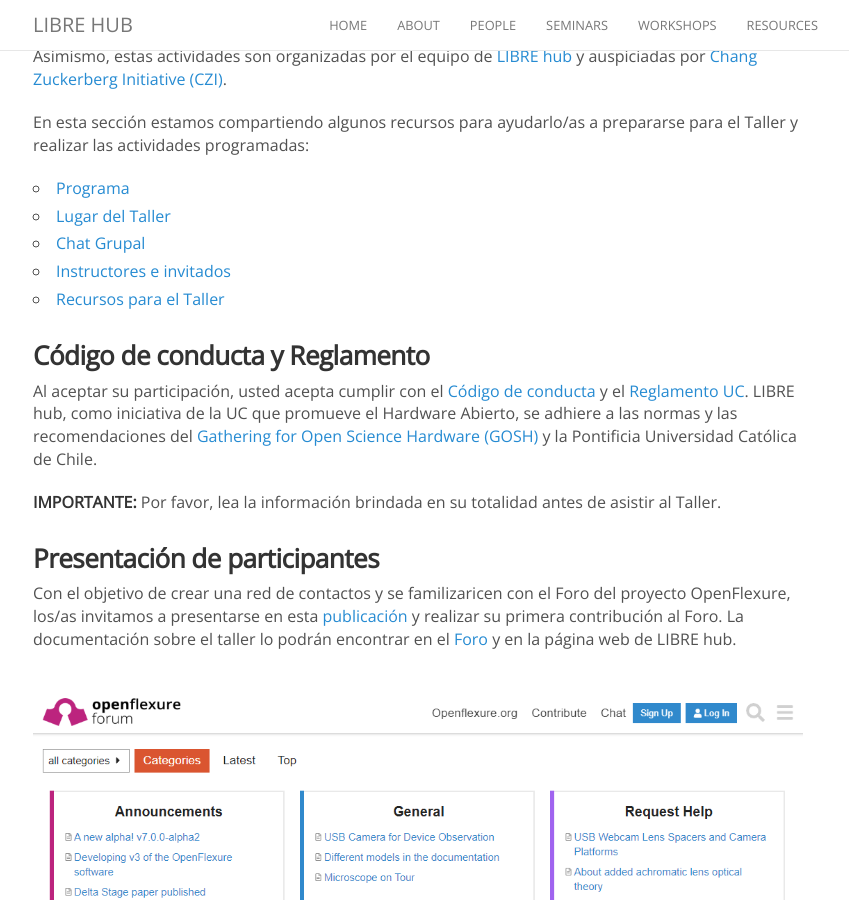
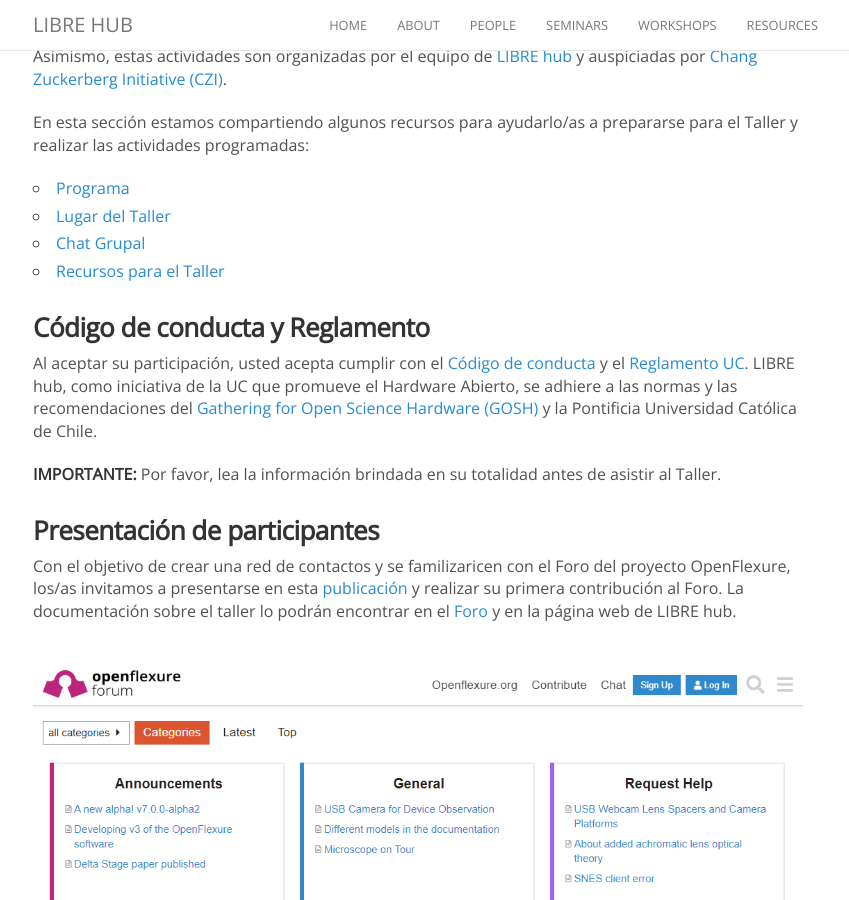
Before and after one commit to LIBREhub/LIBREhub.github.io, a Jekyll site: the page built from _posts/2022-11-18-openflexure-ws.md, in a window 1280 px wide and 900 px high, scrolled down 692 px. Shown: the whole window, without its empty margins (222-1071 px from the left). Built offline with Jekyll 4.4.1, drawn with Linux system fonts in a browser that asks for light colours; nearby versions of some CDN libraries; comment, search, counter and statistics services are not loaded.

Commit message:
Update 2022-11-18-openflexure-ws.md

```diff
--- a/_posts/2022-11-18-openflexure-ws.md
+++ b/_posts/2022-11-18-openflexure-ws.md
@@ -18,8 +18,8 @@
 - [Programa](/OFM/2022/program/)
 - [Lugar del Taller](/OFM/2022/place/)
 - [Chat Grupal](https://chat.whatsapp.com/JirJK3X5wVPKpK6jM4UDuI)
-- [Instructores e invitados]()
-- [Recursos para el Taller]()
+<!-- - [Instructores e invitados]() -->
+- [Recursos para el Taller](/OFM/2022/docu/)
 
 ### Código de conducta y Reglamento
 
```
